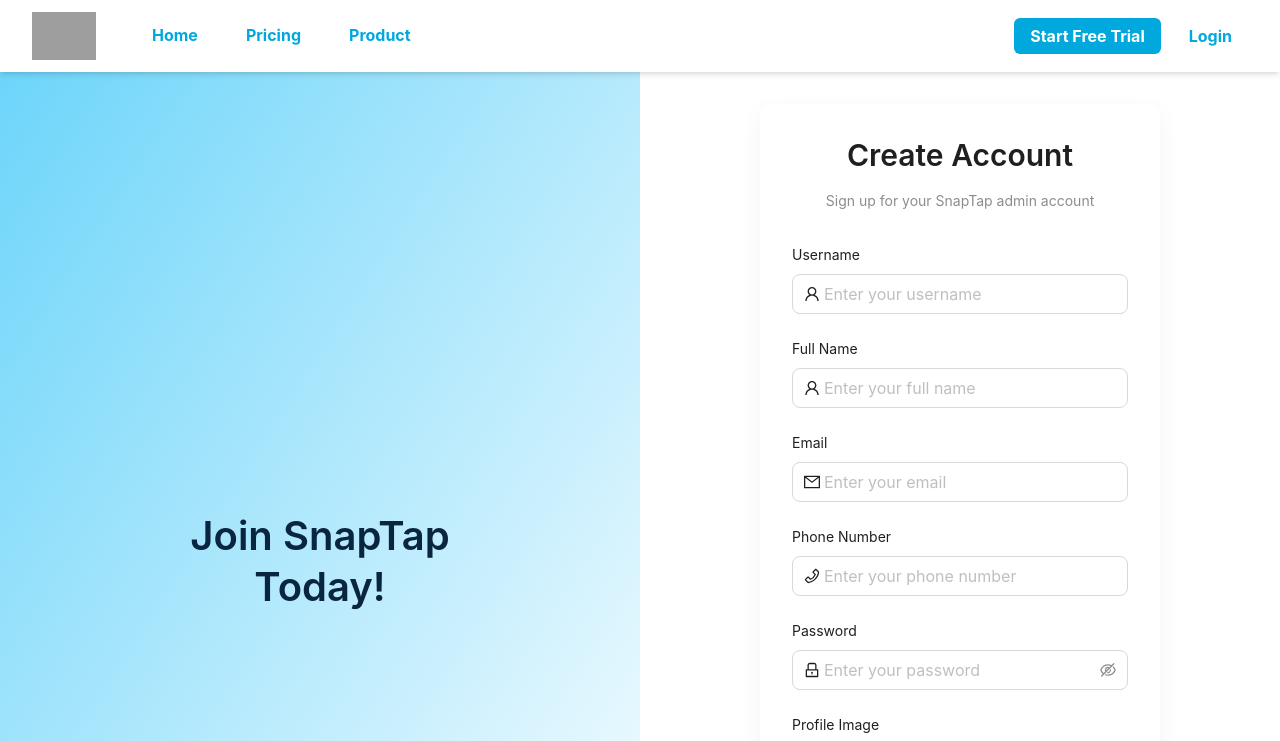
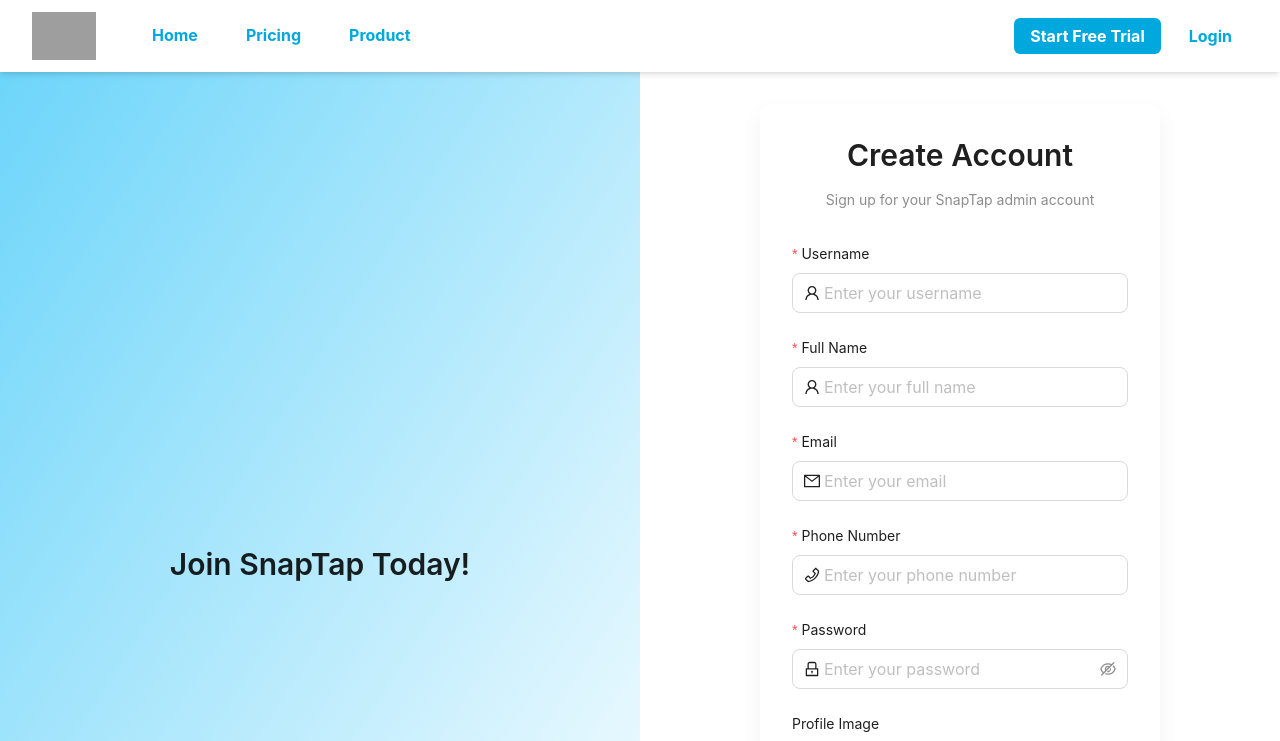
Before and after one commit to shahwalikhan0/snaptap-website, a Next.js app: page /navigations/sign-up in a window 1280 px wide. Shown: the top 741 px of the page. Built offline with nearby package versions, Linux system fonts and the light colour scheme; grey boxes are pictures that could not be loaded.

Commit message:
types extracted and created, errors solved

```diff
--- a/src/app/navigations/sign-up/page.tsx
+++ b/src/app/navigations/sign-up/page.tsx
@@ -1,3 +1,4 @@
+// src/app/navigations/sign-up/page.tsx
 "use client";
 
 import React, { useState } from "react";
@@ -10,27 +11,26 @@
   PhoneOutlined,
   InboxOutlined,
 } from "@ant-design/icons";
+import { RcFile } from "antd/es/upload/interface";
+import { SignUpFormValues } from "./types";
 
 const { Title, Text } = Typography;
 
 const SignUpPage: React.FC = () => {
   const [loading, setLoading] = useState(false);
-  const [form] = Form.useForm();
+  const [form] = Form.useForm<SignUpFormValues>();
   const router = useRouter();
-  const [image, setImage] = useState<File | null>(null);
+  const [image, setImage] = useState<RcFile | null>(null);
 
   const validatePhone = (phone: string) =>
     /^\+?(\d{10,14})$/.test(phone.replace(/[\s-]/g, ""));
 
   const handleSignUp = async () => {
     try {
-      // Validate all fields
       await form.validateFields();
-
       const values = form.getFieldsValue();
       setLoading(true);
 
-      // Prepare form data
       const formData = new FormData();
       formData.append("username", values.username);
       formData.append("email", values.email);
@@ -38,63 +38,51 @@
       formData.append("phone", values.phone);
       formData.append("name", values.name);
 
-      // Append image if uploaded
       if (image) {
         formData.append("image", image);
       }
 
+      // TODO: Replace with actual API call
       message.success("Signup successful!");
       router.push("/navigations/login");
-    } catch {
-      // TODO: message.error(err?.response?.data?.error || "Signup failed.");
-      message.error("Signup failed.");
+    } catch (err: unknown) {
+      if (typeof err === "object" && err !== null && "response" in err) {
+        const error = err as { response?: { data?: { error?: string } } };
+        message.error(error.response?.data?.error || "Signup failed.");
+      } else if (err instanceof Error) {
+        message.error(err.message);
+      } else {
+        message.error("Signup failed.");
+      }
     } finally {
       setLoading(false);
     }
   };
 
   return (
-    <div
-      style={{
-        display: "flex",
-        minHeight: "100vh",
-        flexDirection: "row",
-      }}
-    >
-      {/* LEFT SIDE - Gradient with heading */}
+    <div style={{ display: "flex", minHeight: "100vh" }}>
       <div
         style={{
           flex: 1,
           background: "linear-gradient(to bottom right, #6DD5FA, #FFFFFF)",
           display: "flex",
-          flexDirection: "column",
           justifyContent: "center",
           alignItems: "center",
           padding: "2rem",
-          color: "#0A2540",
         }}
       >
-        <Title
-          level={2}
-          style={{
-            fontSize: "2.5rem",
-            color: "#0A2540",
-            maxWidth: 400,
-            textAlign: "center",
-          }}
-        >
+        <Title level={2} style={{ textAlign: "center", maxWidth: 400 }}>
           Join SnapTap Today!
         </Title>
       </div>
 
-      {/* RIGHT SIDE - Signup form */}
       <div
         style={{
           flex: 1,
-          background: "#ffffff",
+          background: "#fff",
           display: "flex",
+          justifyContent: "center",
           alignItems: "center",
-          justifyContent: "center",
           padding: "2rem",
         }}
       >
@@ -108,10 +96,7 @@
             maxWidth: "400px",
           }}
         >
-          <Title
-            level={2}
-            style={{ textAlign: "center", marginBottom: "1rem" }}
-          >
+          <Title level={2} style={{ textAlign: "center" }}>
             Create Account
           </Title>
           <Text
@@ -125,21 +110,12 @@
             Sign up for your SnapTap admin account
           </Text>
 
-          <Form
-            form={form}
-            layout="vertical"
-            name="admin-signup"
-            onFinish={handleSignUp}
-            requiredMark={false}
-          >
+          <Form form={form} layout="vertical" onFinish={handleSignUp}>
             <Form.Item
               name="username"
               label="Username"
               rules={[
-                {
-                  required: true,
-                  message: "Username is required.",
-                },
+                { required: true, message: "Username is required." },
                 {
                   pattern: /^[^\s]+$/,
                   message: "Username must not contain spaces.",
@@ -156,12 +132,7 @@
             <Form.Item
               name="name"
               label="Full Name"
-              rules={[
-                {
-                  required: true,
-                  message: "Full name is required.",
-                },
-              ]}
+              rules={[{ required: true, message: "Full name is required." }]}
             >
               <Input
                 prefix={<UserOutlined />}
@@ -174,14 +145,8 @@
               name="email"
               label="Email"
               rules={[
-                {
-                  required: true,
-                  message: "Email is required.",
-                },
-                {
-                  type: "email",
-                  message: "Please enter a valid email",
-                },
+                { required: true, message: "Email is required." },
+                { type: "email", message: "Please enter a valid email." },
               ]}
             >
               <Input
@@ -195,17 +160,12 @@
               name="phone"
               label="Phone Number"
               rules={[
-                {
-                  required: true,
-                  message: "Phone number is required.",
-                },
+                { required: true, message: "Phone number is required." },
                 {
                   validator: (_, value) =>
                     validatePhone(value)
                       ? Promise.resolve()
-                      : Promise.reject(
-                          new Error("Please enter a valid phone number")
-                        ),
+                      : Promise.reject("Please enter a valid phone number"),
                 },
               ]}
             >
@@ -220,14 +180,8 @@
               name="password"
               label="Password"
               rules={[
-                {
-                  required: true,
-                  message: "Password is required.",
-                },
-                {
-                  min: 6,
-                  message: "Password must be at least 6 characters",
-                },
+                { required: true, message: "Password is required." },
+                { min: 6, message: "Password must be at least 6 characters." },
               ]}
             >
               <Input.Password
@@ -237,11 +191,7 @@
               />
             </Form.Item>
 
-            <Form.Item
-              name="profileImage"
-              label="Profile Image"
-              valuePropName="fileList"
-            >
+            <Form.Item name="profileImage" label="Profile Image">
               <Upload.Dragger
                 name="files"
                 multiple={false}
@@ -249,11 +199,9 @@
                 accept="image/*"
                 beforeUpload={(file) => {
                   setImage(file);
-                  return false; // Prevent auto upload
+                  return false;
                 }}
-                onRemove={() => {
-                  setImage(null);
-                }}
+                onRemove={() => setImage(null)}
               >
                 <p className="ant-upload-drag-icon">
                   <InboxOutlined />
@@ -271,7 +219,7 @@
                 loading={loading}
                 block
                 style={{
-                  borderRadius: "8px",
+                  borderRadius: 8,
                   backgroundColor: "#00A8DE",
                   borderColor: "#0A66C2",
                 }}
--- /dev/null
+++ b/src/app/navigations/sign-up/types.ts
@@ -0,0 +1,10 @@
+// src/app/navigations/sign-up/types.ts
+
+export interface SignUpFormValues {
+  username: string;
+  name: string;
+  email: string;
+  phone: string;
+  password: string;
+  profileImage?: File[];
+}
--- a/src/app/navigations/subscription-page/edit-billing.tsx
+++ b/src/app/navigations/subscription-page/edit-billing.tsx
@@ -1,8 +1,7 @@
 "use client";
-// require("dotenv").config();
-
 import React, { useEffect } from "react";
 import { useForm } from "antd/es/form/Form";
+import { BillingFormValues } from "./types";
 import {
   Form,
   InputNumber,
@@ -10,22 +9,21 @@
   DatePicker,
   Button,
   Space,
-  // message,
   Typography,
+  message,
 } from "antd";
-// import axios from "axios";
+import axios from "axios";
 import dayjs from "dayjs";
 import { useAdmin } from "@/app/hooks/useAdminContext";
 
 const { Title } = Typography;
 const { Option } = Select;
 
-// const BASE_URL = process.env.NEXT_PUBLIC_BASE_URL;
+const BASE_URL = process.env.NEXT_PUBLIC_BASE_URL;
 
 export default function EditBilling() {
   const [form] = useForm();
-  // const { Brand, setBrand } = useAdmin();
-  const { Brand } = useAdmin();
+  const { Brand, setBrand } = useAdmin();
 
   useEffect(() => {
     if (Brand) {
@@ -42,40 +40,38 @@
     }
   }, [Brand, form]);
 
-  //TODO:
-  // eslint-ignore @typescript-eslint/no-explicit-any
-  // const handleSave = async (values: any) => {
-  //   if (!Brand) return;
+  const handleSave = async (values: BillingFormValues) => {
+    if (!Brand) return;
 
-  //   const payload = {
-  //     ...Brand,
-  //     ...values,
-  //     due_date: values.due_date?.format("YYYY-MM-DD"),
-  //   };
+    const payload = {
+      ...Brand,
+      ...values,
+      due_date: values.due_date?.format("YYYY-MM-DD"),
+    };
 
-  //   try {
-  //     const response = await axios.patch(
-  //       `${BASE_URL}/api/brands/brand-detail/`,
-  //       payload,
-  //       {
-  //         headers: {
-  //           "Content-Type": "application/json",
-  //           // Authorization: `Bearer ${localStorage.getItem("token")}`,
-  //         },
-  //       }
-  //     );
+    try {
+      const response = await axios.patch(
+        `${BASE_URL}/api/brands/brand-detail/`,
+        payload,
+        {
+          headers: {
+            "Content-Type": "application/json",
+            // Authorization: `Bearer ${localStorage.getItem("token")}`,
+          },
+        }
+      );
 
-  //     if (response.data) {
-  //       setBrand(response.data); // Update context with the updated brand
-  //       message.success("Billing information updated successfully");
-  //     } else {
-  //       message.error("Failed to update billing information");
-  //     }
-  //   } catch (error) {
-  //     console.error("Error updating brand:", error);
-  //     message.error("Could not update billing information. Try again.");
-  //   }
-  // };
+      if (response.data) {
+        setBrand(response.data);
+        message.success("Billing information updated successfully");
+      } else {
+        message.error("Failed to update billing information");
+      }
+    } catch (error) {
+      console.error("Error updating brand:", error);
+      message.error("Could not update billing information. Try again.");
+    }
+  };
 
   if (!Brand) {
     return (
@@ -90,8 +86,7 @@
   return (
     <div style={{ padding: "30px" }}>
       <Title level={3}>Edit Billing Information</Title>
-      {/* <Form layout="vertical" form={form} onFinish={handleSave}> */}
-      <Form layout="vertical" form={form}>
+      <Form layout="vertical" form={form} onFinish={handleSave}>
         <Form.Item
           label="Package Name"
           name="package_name"
--- /dev/null
+++ b/src/app/navigations/subscription-page/types.ts
@@ -0,0 +1,22 @@
+// const handleSave = async (values: any) => {
+//   if (!Brand) return;
+
+// src/app/navigations/subscription-page/types.ts
+
+import { Dayjs } from "dayjs";
+
+export type BillingFormValues = {
+  package_name: string;
+  totalBilling: number;
+  status: string;
+  due_date: Dayjs | null;
+  active_products: number;
+  in_active_products: number;
+  scans_used: number;
+  total_scans: number;
+};
+
+export type SubscriptionComponentProps = {
+  selectedPage: string;
+  onSelect: (page: string) => void;
+};
```
Also changed, not shown: src/app/navigations/subscription-page/subscription-component.tsx (+7 -6 lines).
